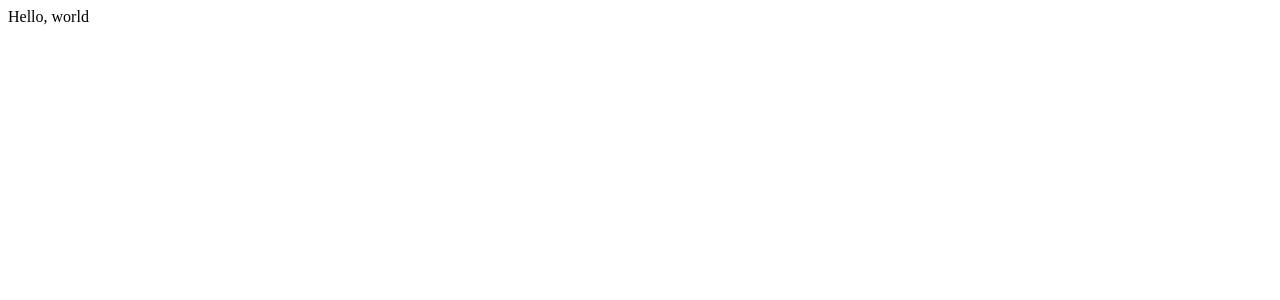
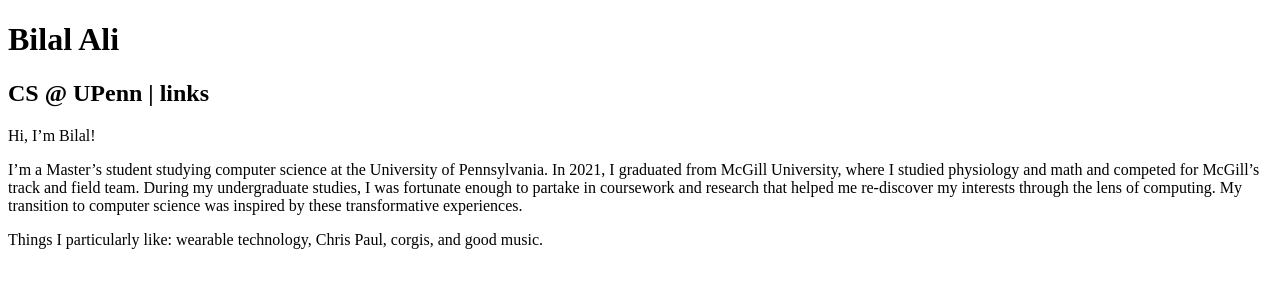
Before and after one commit to bilala45/personal-website, a JavaScript app: page / in a window 1280 px wide. Shown: the top 300 px of the page. Built offline with nearby package versions, Linux system fonts and the light colour scheme.

Commit message:
add header and about text

```diff
--- a/src/App.js
+++ b/src/App.js
@@ -1,5 +1,25 @@
 const App = () => {
-  return <div>Hello, world</div>;
+  return (
+    <div>
+      <h1>Bilal Ali</h1>
+      <h2>CS @ UPenn | links</h2>
+
+      <p>Hi, I’m Bilal!</p>
+      <p>
+        I’m a Master’s student studying computer science at the University of
+        Pennsylvania. In 2021, I graduated from McGill University, where I
+        studied physiology and math and competed for McGill’s track and field
+        team. During my undergraduate studies, I was fortunate enough to partake
+        in coursework and research that helped me re-discover my interests
+        through the lens of computing. My transition to computer science was
+        inspired by these transformative experiences.
+      </p>
+      <p>
+        Things I particularly like: wearable technology, Chris Paul, corgis, and
+        good music.
+      </p>
+    </div>
+  );
 };
 
 export default App;
```
